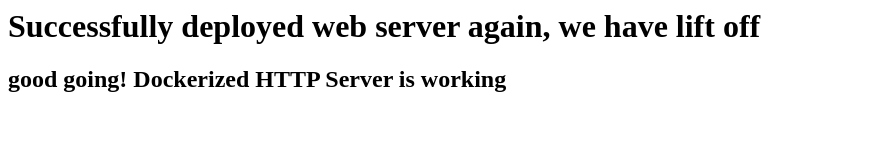
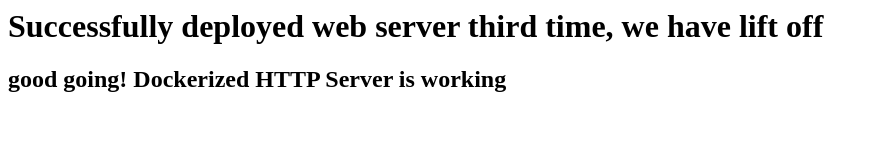
Before and after one commit to bmatos/Web_sever, a plain HTML site: page index.html in a window 1280 px wide. Shown: the whole page, without its empty margins (0-879 px from the left). Drawn offline with Linux system fonts and the light colour scheme.

Commit message:
changing yml

```diff
--- a/index.html
+++ b/index.html
@@ -3,7 +3,7 @@
         <title>Docker Image creation for server written in Python!</title>
         </head>
         <body>
-            <h1>Successfully deployed web server again, we have lift off</h1>
+            <h1>Successfully deployed web server third time, we have lift off</h1>
             <h2>good going! Dockerized HTTP Server is working</h2>
         </body>
 <html>
```
